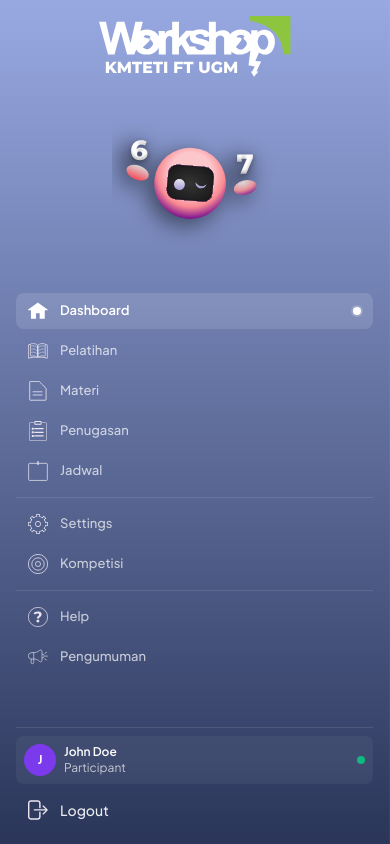
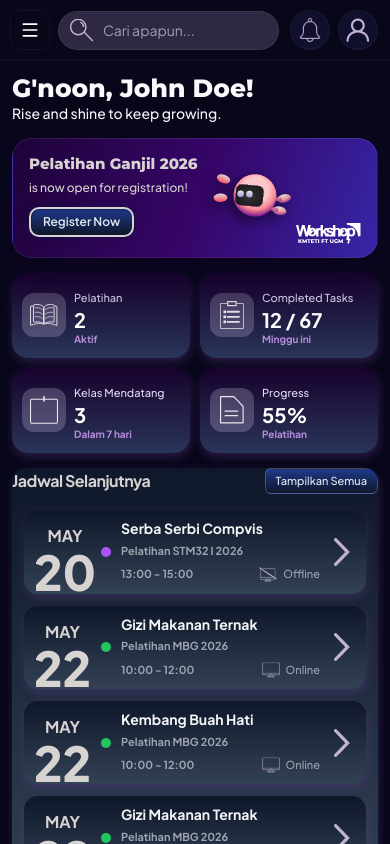
Before and after one commit to workshopkmteti/website-ws-kmteti, a Next.js app: page /dashboard in a window 390 px wide. Shown: the top 844 px of the page. Built offline with nearby package versions, Linux system fonts and the light colour scheme.

Commit message:
feat: dashboard

```diff
--- a/package.json
+++ b/package.json
@@ -9,6 +9,7 @@
     "lint": "eslint"
   },
   "dependencies": {
+    "lucide-react": "^1.28.0",
     "next": "16.2.6",
     "react": "19.2.4",
     "react-dom": "19.2.4"
--- a/src/app/dashboard/page.tsx
+++ b/src/app/dashboard/page.tsx
@@ -1,3 +1,6 @@
+"use client";
+
+import { useState } from "react";
 import Sidebar from "@/components/Sidebar";
 import Topbar from "@/components/Topbar";
 import HeroBanner from "@/components/HeroBanner";
@@ -128,6 +131,7 @@ function getGreetingByHour(hour: number) {
 export default function DashboardPage() {
   const userInitial = getUserInitial(CURRENT_USER.name);
   const greeting = getGreetingByHour(new Date().getHours());
+  const [sidebarOpen, setSidebarOpen] = useState(false);
 
   return (
     <div className="dashboard-layout">
@@ -136,9 +140,14 @@ export default function DashboardPage() {
         userName={CURRENT_USER.name}
         userRole={CURRENT_USER.role}
         userInitial={userInitial}
+        isOpen={sidebarOpen}
+        onClose={() => setSidebarOpen(false)}
       />
       <div className="dashboard-main">
-        <Topbar notificationCount={3} />
+        <Topbar
+          notificationCount={3}
+          onMenuClick={() => setSidebarOpen(true)}
+        />
         <main className="dashboard-content">
           <HeroBanner
             userName={CURRENT_USER.name}
--- a/src/app/globals.css
+++ b/src/app/globals.css
@@ -44,11 +44,48 @@ body {
   height: 100vh;
   flex-shrink: 0;
   gap: 0;
-  padding: 16px;
+  padding: 12px;
   background: var(--bg-sidebar);
   border-right: 1px solid var(--border-card);
   overflow: hidden;
   font-family: "Plus Jakarta Sans", "DM Sans", system-ui, sans-serif;
+}
+
+.sidebar-nav {
+  flex: 1;
+  overflow-y: auto;
+  overflow-x: hidden;
+  scrollbar-width: none;
+  -ms-overflow-style: none;
+}
+
+.sidebar-nav::-webkit-scrollbar {
+  display: none;
+}
+
+.sidebar-hamburger {
+  display: none;
+  align-items: center;
+  justify-content: center;
+  width: 40px;
+  height: 40px;
+  border-radius: 8px;
+  background: transparent;
+  color: white;
+  border: 1px solid var(--border-card);
+  cursor: pointer;
+  flex-shrink: 0;
+}
+
+.sidebar-close {
+  display: none;
+  align-self: flex-end;
+  background: none;
+  border: none;
+  color: white;
+  cursor: pointer;
+  padding: 4px 8px;
+  margin-bottom: 4px;
 }
 
 .nav-list {
@@ -120,22 +157,26 @@ body {
 .search-wrapper {
   position: relative;
   display: flex;
-  flex: 1;
   align-items: center;
-  max-width: 420px;
+  width: 60%;
 }
 
 .search-icon {
   position: absolute;
-  left: 14px;
-  color: var(--text-muted);
-  font-size: 14px;
-  pointer-events: none;
+  left: 12px;
+  top: 50%;
+  transform: translateY(-50%);
+  z-index: 10;
+  cursor: pointer;
+  pointer-events: auto;
 }
 
 .search-input {
   width: 100%;
-  padding: 10px 16px 10px 64px;
+  padding-left: 44px;
+  padding-top: 8px;
+  padding-bottom: 8px;
+  padding-right: 12px;
   border: 1px solid var(--border-subtle);
   border-radius: 999px;
   background: rgba(163, 140, 186, 0.25);
@@ -232,7 +273,7 @@ body {
 
 .hero-wrap {
   display: grid;
-  grid-template-columns: minmax(0, 1fr) minmax(320px, 520px);
+  grid-template-columns: minmax(0, 1fr) minmax(320px, 580px);
   gap: 24px;
   align-items: stretch;
 }
@@ -270,14 +311,15 @@ body {
 
 .hero-mascot-wrap {
   position: absolute;
-  right: 16px;
+  right: 100px;
   bottom: 12px;
-  width: 140px;
-  height: 140px;
+  width: 180px;
+  height: 180px;
   pointer-events: none;
 }
 
 .hero-mascot-img {
+  margin-top: 10px;
   width: 100%;
   height: 100%;
   object-fit: contain;
@@ -342,7 +384,7 @@ body {
   position: absolute;
   right: 16px;
   bottom: 12px;
-  width: 118px;
+  width: 80px;
   height: auto;
   object-fit: contain;
   pointer-events: none;
@@ -421,6 +463,7 @@ body {
   display: grid;
   grid-template-columns: minmax(0, 761px) minmax(0, 681px);
   gap: 16px;
+  align-items: start;
 }
 
 .section-card {
@@ -458,6 +501,60 @@ body {
   font-size: 1rem;
   font-weight: 600;
   text-decoration: none;
+}
+
+.panel-bottom-fade {
+  position: sticky;
+  bottom: 0;
+  height: 24px;
+  margin-top: -24px;
+  background: linear-gradient(180deg, rgba(15,23,42,0) 0%, #334155 90%);
+  pointer-events: none;
+}
+
+.panel-card {
+  overflow: hidden;
+  border-radius: 14px;
+  background: linear-gradient(180deg, #0f172a 0%, #334155 100%);
+  box-shadow: 1px 4px 10px rgba(94, 55, 134, 0.4);
+  height: fit-content;
+  align-self: flex-start;
+}
+
+.panel-header {
+  display: flex;
+  align-items: center;
+  justify-content: space-between;
+  gap: 12px;
+}
+
+.panel-title {
+  color: #d6d3d1;
+  font-size: 1.5rem;
+  font-weight: 700;
+  letter-spacing: -0.03em;
+}
+
+.panel-show-all-btn {
+  display: inline-flex;
+  align-items: center;
+  justify-content: center;
+  padding: 6px 12px;
+  border: 1px solid rgba(255, 255, 255, 0.2);
+  border-radius: 6px;
+  background: linear-gradient(180deg, #1e3a8a 0%, #0f172a 100%);
+  color: #e2e8f0;
+  font-size: 12px;
+  font-weight: 500;
+  text-decoration: none;
+  white-space: nowrap;
+  flex-shrink: 0;
+  height: fit-content;
+  transition: all 0.2s ease;
+}
+
+.panel-show-all-btn:hover {
+  opacity: 0.9;
 }
 
 .schedule-list,
@@ -511,6 +608,12 @@ body {
   background: #d6d3d1;
 }
 
+.schedule-dot--purple { background: #a855f7; }
+.schedule-dot--blue   { background: #3b82f6; }
+.schedule-dot--green  { background: #22c55e; }
+.schedule-dot--yellow { background: #eab308; }
+.schedule-dot--red    { background: #ef4444; }
+
 .schedule-info {
   min-width: 0;
   flex: 1;
@@ -524,12 +627,18 @@ body {
   line-height: 1.2;
 }
 
-.schedule-training {
+.schedule-training-name {
   display: block;
   margin-top: 6px;
   color: #9ca3af;
   font-size: 1rem;
   font-weight: 700;
+}
+
+.schedule-mode-icon {
+  width: 18px;
+  height: 18px;
+  flex-shrink: 0;
 }
 
 .schedule-meta {
@@ -561,7 +670,7 @@ body {
   color: #9ca3af;
 }
 
-.schedule-arrow {
+.schedule-arrow-btn {
   display: inline-flex;
   flex-shrink: 0;
   align-items: center;
@@ -569,9 +678,13 @@ body {
   width: 28px;
   height: 28px;
   color: #d6d3d1;
-  font-size: 2rem;
-  line-height: 1;
   text-decoration: none;
+}
+
+.schedule-arrow-icon {
+  width: 100%;
+  height: 100%;
+  object-fit: contain;
 }
 
 .announcement-item {
@@ -624,112 +737,423 @@ body {
   line-height: 1.35;
 }
 
-@media (max-width: 1280px) {
-  .hero-banner,
-  .dashboard-panels {
-    grid-template-columns: 1fr;
+@media (max-width: 1024px) {
+  .sidebar-hamburger {
+    display: flex;
   }
 
-  .dashboard-panels {
-    gap: 20px;
+  .sidebar-close {
+    display: block;
   }
 
-  .stat-grid {
-    grid-template-columns: repeat(2, minmax(0, 1fr));
+  .sidebar {
+    transform: translateX(-100%);
+    transition: transform 0.25s ease;
+    width: var(--sidebar-width) !important;
   }
 
-  .section-card {
-    min-width: 0;
+  .sidebar--open {
+    transform: translateX(0);
   }
-}
 
-@media (max-width: 900px) {
   .dashboard-layout {
     flex-direction: column;
   }
 
-  .sidebar {
-    width: 100%;
+  .dashboard-main {
+    margin-left: 0 !important;
   }
-
-  .sidebar-logo-img {
-    width: min(100%, 180px);
-  }
-
 
   .dashboard-content {
     padding: 16px;
+    gap: 16px;
   }
 
   .topbar {
     flex-wrap: wrap;
-    padding: 16px;
+    padding: 12px 16px;
+    padding-left: 60px;
+    gap: 12px;
   }
 
   .search-wrapper {
     max-width: none;
   }
 
-  .hero-wrap {
+  .hero-banner,
+  .hero-wrap,
+  .dashboard-panels {
     grid-template-columns: 1fr;
+    gap: 16px;
+  }
+
+  .hero-text,
+  .hero-left {
+    min-height: auto !important;
+    padding: 4px 0 !important;
+    gap: 4px !important;
+  }
+
+  .hero-greeting,
+  .hero-title {
+    font-size: 40px;
+    line-height: 1.2;
+  }
+
+  .hero-tagline,
+  .hero-sub {
+    font-size: 25px;
+    line-height: 1.2;
   }
 
   .hero-event-card {
-    min-height: 220px;
-  }
-
-  .hero-mascot-wrap {
-    right: 8px;
-    width: 120px;
-    height: 120px;
+    min-height: 150px;
+    padding: 20px 120px 20px 20px;
   }
 
   .hero-event-info {
     max-width: none;
   }
 
-  .announcement-meta,
+  .hero-mascot-wrap {
+    right: 30px;
+    top: 15px;
+    width: 120px;
+    height: 120px;
+  }
+
+  .hero-logo-small {
+    width: 75px;
+  }
+
+  .stat-grid {
+    grid-template-columns: repeat(2, minmax(0, 1fr));
+    gap: 12px;
+  }
+
+  .section-card {
+    min-width: 0;
+  }
+
   .schedule-item {
-    flex-wrap: wrap;
+    display: flex;
+    align-items: center;
+    gap: 16px;
+    padding: 14px;
+  }
+
+  .schedule-date-wrapper {
+    display: flex;
+    align-items: center;
+    gap: 12px;
+    flex-shrink: 0;
+  }
+
+  .schedule-content {
+    display: flex;
+    align-items: center;
+    justify-content: space-between;
+    flex-grow: 1;
+    min-width: 0;
+    gap: 16px;
+  }
+
+  .schedule-main-info {
+    display: flex;
+    flex-direction: column;
+    gap: 6px;
+    flex-grow: 1;
+    min-width: 0;
+  }
+
+  .schedule-event-title {
+    font-size: 16px;
+  }
+
+  .schedule-training-name,
+  .schedule-time,
+  .schedule-mode {
+    font-size: 13px;
   }
 
   .schedule-meta {
+    display: flex;
+    align-items: center;
+    justify-content: space-between;
+    gap: 12px;
+  }
+
+  .schedule-arrow-btn {
+    flex-shrink: 0;
+    display: flex;
+    align-items: center;
+  }
+
+  .announcement-item {
+    display: flex;
+    flex-direction: row;
+    align-items: center;
+    gap: 14px;
+    padding: 14px;
+  }
+
+  .announcement-icon-box {
+    width: 50px;
+    height: 50px;
+    flex-shrink: 0;
+    display: flex;
+    align-items: center;
+    justify-content: center;
+  }
+
+  .announcement-body {
+    flex-grow: 1;
+    min-width: 0;
+    display: flex;
+    flex-direction: column;
+    gap: 4px;
+  }
+
+  .announcement-meta {
+    display: flex;
+    flex-direction: row;
+    align-items: center;
+    justify-content: space-between;
+    gap: 10px;
     width: 100%;
-    justify-content: space-between;
-    padding-left: 92px;
+  }
+
+  .announcement-title {
+    font-size: 15px;
+  }
+
+  .announcement-date {
+    font-size: 12px;
+    white-space: nowrap;
+    flex-shrink: 0;
+  }
+
+  .announcement-text {
+    font-size: 13px;
+    margin-top: 2px;
   }
 }
 
 @media (max-width: 640px) {
+  .dashboard-content {
+    padding: 12px !important;
+    gap: 15px !important;
+  }
+
+  .topbar {
+    padding: 10px 12px !important;
+    padding-left: 10px !important;
+    gap: 8px !important;
+  }
+
+  .hero-text,
+  .hero-left {
+    min-height: auto !important;
+    padding: 0 !important;
+    gap: 2px !important;
+    margin-bottom: 4px !important;
+  }
+
+  .hero-greeting,
+  .hero-title {
+    font-size: 25px !important;
+    line-height: 1.2 !important;
+  }
+
+  .hero-tagline,
+  .hero-sub {
+    font-size: 14px !important;
+    line-height: 1.2 !important;
+  }
+
+  .hero-banner,
+  .hero-wrap {
+    gap: 12px !important;
+  }
+
+  .hero-event-card {
+    min-height: 120px !important;
+    padding: 16px 100px 16px 16px !important;
+  }
+
+  .hero-mascot-wrap {
+    right: 70px;
+    top: -5px;
+    width: 110px;
+    height: 110px;
+  }
+
+  .hero-event-title {
+    font-size: 15px;
+  }
+
+  .hero-event-desc {
+    font-size: 12px;
+  }
+
+  .hero-cta-btn {
+    font-size: 12px;
+    padding: 4px 12px;
+    margin-top: 4px;
+  }
+
+  .hero-logo-small {
+    width: 65px;
+  }
+
+  .stat-grid {
+    grid-template-columns: repeat(2, minmax(0, 1fr));
+    gap: 10px;
+  }
+
+  .stat-card {
+    width: 100%;
+    height: auto;
+    min-height: 85px;
+    padding: 10px;
+    gap: 8px;
+  }
+
+  .stat-icon-box {
+    width: 44px;
+    height: 44px;
+  }
+
+  .stat-icon-img {
+    width: 28px;
+    height: 28px;
+  }
+
+  .stat-value {
+    font-size: 20px;
+  }
+
+  .stat-label {
+    font-size: 11px;
+  }
+
+  .stat-sub {
+    font-size: 10px;
+  }
+
   .section-header,
   .announcement-meta {
-    flex-direction: column;
     align-items: flex-start;
   }
 
-  .stat-grid {
-    grid-template-columns: 1fr;
+  .schedule-item {
+    flex-direction: row;
+    align-items: center;
+    gap: 10px;
+    padding: 10px;
   }
 
-  .stat-card,
-  .schedule-item,
-  .announcement-item {
-    flex-direction: column;
-    align-items: flex-start;
+  .schedule-date {
+    width: 55px;
+    height: 55px;
+    flex-shrink: 0;
   }
 
-  .schedule-date,
-  .announcement-icon,
-  .stat-icon {
-    width: 84px;
-    height: 84px;
+  .schedule-content {
+    flex-grow: 1;
+    min-width: 0;
+    gap: 8px;
+  }
+
+  .schedule-event-title {
+    font-size: 14px;
+    line-height: 1.2;
+  }
+
+  .schedule-training-name,
+  .schedule-time,
+  .schedule-mode {
+    font-size: 11px;
   }
 
   .schedule-meta {
     padding-left: 0;
+    gap: 8px;
   }
 
-  .schedule-arrow {
-    align-self: flex-end;
+  .schedule-arrow-btn {
+    align-self: center;
+    flex-shrink: 0;
+  }
+
+  .announcement-item {
+    display: flex;
+    flex-direction: row;
+    align-items: center;
+    gap: 10px;
+    padding: 10px;
+  }
+
+  .announcement-icon-box {
+    width: 38px;
+    height: 38px;
+    flex-shrink: 0;
+    display: flex;
+    align-items: center;
+    justify-content: center;
+  }
+
+  .announcement-body {
+    flex-grow: 1;
+    min-width: 0;
+    display: flex;
+    flex-direction: column;
+    gap: 2px;
+  }
+
+  .announcement-meta {
+    display: flex;
+    flex-direction: row;
+    align-items: center;
+    justify-content: space-between;
+    gap: 8px;
+    width: 100%;
+  }
+
+  .announcement-title {
+    font-size: 13px;
+    line-height: 1.3;
+    white-space: nowrap;
+    overflow: hidden;
+    text-overflow: ellipsis;
+  }
+
+  .announcement-date {
+    font-size: 11px;
+    white-space: nowrap;
+    flex-shrink: 0;
+  }
+
+  .announcement-text {
+    font-size: 11px;
+    color: #a0aec0;
+    display: -webkit-box;
+    -webkit-line-clamp: 1;
+    -webkit-box-orient: vertical;
+    overflow: hidden;
+  }
+
+  .announcement-item .schedule-arrow-btn {
+    align-self: center;
+    flex-shrink: 0;
+  }
+
+  .panel-show-all-btn {
+    font-size: 11px;
+    padding: 4px 10px;
+  }
+
+  .panel-title {
+    font-size: 16px;
   }
 }
--- a/src/components/HeroBanner.tsx
+++ b/src/components/HeroBanner.tsx
@@ -2,7 +2,7 @@ import Link from "next/link";
 import Image from 'next/image';
 // Asset URLs from Figma (node 3202-547)
 const imgMascot = "/MascotKecil.svg";
-const imgLogoWorkshop = "/logowsdankmteti.svg";
+const imgLogoWorkshop = "/logo_putih.svg";
 
 type HeroBannerProps = {
   userName: string;
@@ -33,7 +33,7 @@ export default function HeroBanner({
       <div className="hero-event-card">
         {/* Mascot */}
         <div className="hero-mascot-wrap" aria-hidden="true">
-          <Image src={imgMascot} alt="" className="hero-mascot-img" width={100} height={100} />
+          <Image src={imgMascot} alt="" className="hero-mascot-img" width={150} height={150} />
         </div>
 
         <div className="hero-event-info">
@@ -44,7 +44,7 @@ export default function HeroBanner({
           </Link>
         </div>
 
-        <Image src={imgLogoWorkshop} alt="Workshop KMTETI FT UGM" className="hero-logo-small" aria-hidden="true" width={100} height={100} />
+        <Image src={imgLogoWorkshop} alt="Workshop KMTETI FT UGM" className="hero-logo-small" aria-hidden="true" width={100} height={40} />
       </div>
     </section>
   );
--- a/src/components/OurEventsSection.tsx
+++ b/src/components/OurEventsSection.tsx
@@ -10,7 +10,7 @@ const events: Event[] = [
 function EventCard({ event }: { event: Event }) {
   return (
     <article
-      className="flex flex-col rounded-xl overflow-hidden border border-[var(--color-ws-purple-border)] transition-transform duration-200 hover:-translate-y-1"
+      className="flex flex-col rounded-xl overflow-hidden border border-(--color-ws-purple-border) transition-transform duration-200 hover:-translate-y-1"
       style={{ background: "var(--color-ws-bg-card)" }}
     >
       <div
--- a/src/components/ScheduleList.tsx
+++ b/src/components/ScheduleList.tsx
@@ -1,4 +1,5 @@
 import Link from "next/link";
+import Image from "next/image";
 import type { ScheduleEntry } from "@/types/dashboard";
 
 const imgArrow = "/Arrow.svg";
@@ -16,6 +17,8 @@ function ScheduleItem({ entry }: { entry: ScheduleEntry }) {
 
   return (
     <li className="schedule-item">
+      {/* Kolom Kiri: Tanggal & Dot */}
+      <div className="schedule-date-wrapper">
         <div className="schedule-date" aria-label={`${entry.date} ${entry.month} ${entry.dayName}`}>
           <span className="schedule-month">{entry.month}</span>
           <strong className="schedule-day">{entry.date}</strong>
@@ -26,7 +29,11 @@ function ScheduleItem({ entry }: { entry: ScheduleEntry }) {
           className={`schedule-dot schedule-dot--${entry.dotColor}`}
           aria-hidden="true"
         />
+      </div>
 
+      {/* Kolom Kanan: Seluruh Info & Arrow */}
+      <div className="schedule-content">
+        <div className="schedule-main-info">
           <div className="schedule-info">
             <strong className="schedule-event-title">{entry.title}</strong>
             <span className="schedule-training-name">{entry.trainingName}</span>
@@ -35,9 +42,10 @@ function ScheduleItem({ entry }: { entry: ScheduleEntry }) {
           <div className="schedule-meta">
             <span className="schedule-time">{entry.timeStart} - {entry.timeEnd}</span>
             <span className="schedule-mode">
-          <img src={modeSrc} alt="" className="schedule-mode-icon" aria-hidden="true" />
+              <Image src={modeSrc} alt="" className="schedule-mode-icon" aria-hidden="true" width={24} height={24} />
               {entry.mode}
             </span>
+          </div>
         </div>
 
         <Link
@@ -45,8 +53,9 @@ function ScheduleItem({ entry }: { entry: ScheduleEntry }) {
           className="schedule-arrow-btn"
           aria-label={`Detail ${entry.title}`}
         >
-        <img src={imgArrow} alt="" aria-hidden="true" className="schedule-arrow-icon" />
+          <Image src={imgArrow} alt="" aria-hidden="true" className="schedule-arrow-icon" width={24} height={24} />
         </Link>
+      </div>
     </li>
   );
 }
--- a/src/components/Sidebar.tsx
+++ b/src/components/Sidebar.tsx
@@ -1,5 +1,9 @@
+"use client";
+
+import { useState } from "react";
 import Image from "next/image";
 import Link from "next/link";
+import { Menu, X } from "lucide-react";
 import type { NavItem } from "@/types/dashboard";
 
 const IMAGES = {
@@ -23,16 +27,13 @@ const NAV_PRIMARY: NavItem[] = [
   { label: "Materi", href: "/materi", iconSrc: IMAGES.materi },
   { label: "Penugasan", href: "/penugasan", iconSrc: IMAGES.penugasan },
   { label: "Jadwal", href: "/jadwal", iconSrc: IMAGES.jadwal },
+  { label: "Kompetisi", href: "/kompetisi", iconSrc: IMAGES.kompetisi },
+  { label: "Pengumuman", href: "/pengumuman", iconSrc: IMAGES.pengumuman },
 ];
 
 const NAV_SECONDARY: NavItem[] = [
   { label: "Settings", href: "/settings", iconSrc: IMAGES.settings },
-  { label: "Kompetisi", href: "/kompetisi", iconSrc: IMAGES.kompetisi },
-];
-
-const NAV_TERTIARY: NavItem[] = [
   { label: "Help", href: "/help", iconSrc: IMAGES.help },
-  { label: "Pengumuman", href: "/pengumuman", iconSrc: IMAGES.pengumuman },
 ];
 
 type SidebarProps = {
@@ -40,6 +41,8 @@ type SidebarProps = {
   userName: string;
   userRole: string;
   userInitial: string;
+  isOpen: boolean;
+  onClose: () => void;
 };
 
 function NavSection({ items, activeHref }: { items: NavItem[]; activeHref: string }) {
@@ -54,14 +57,7 @@ function NavSection({ items, activeHref }: { items: NavItem[]; activeHref: strin
               className={`nav-item${active ? " nav-item--active" : ""}`}
               aria-current={active ? "page" : undefined}
             >
-              <Image
-                src={iconSrc}
-                alt=""
-                width={20}
-                height={20}
-                className="nav-icon"
-                aria-hidden="true"
-              />
+              <Image src={iconSrc} alt="" width={20} height={20} className="nav-icon" aria-hidden="true" />
               <span className="flex-1">{label}</span>
               {active && <span className="nav-dot" aria-hidden="true" />}
             </Link>
@@ -72,54 +68,51 @@ function NavSection({ items, activeHref }: { items: NavItem[]; activeHref: strin
   );
 }
 
-export default function Sidebar({
-  activeHref,
-  userName,
-  userRole,
-  userInitial,
-}: SidebarProps) {
+export default function Sidebar({ activeHref, userName, userRole, userInitial, isOpen, onClose }: SidebarProps) {
+
   return (
-    <aside className="sidebar flex flex-col">
+    <>
+      {isOpen && (
+        <div className="sidebar-overlay" onClick={onClose} aria-hidden="true" />
+      )}
+
+      <aside className={`sidebar flex flex-col${isOpen ? " sidebar--open" : ""}`}>
+        {/* Tombol CLOSE */}
+        <button className="sidebar-close" onClick={onClose} aria-label="Tutup menu">
+          <X size={20} />
+        </button>
+
         {/* Header */}
-      <div className="flex flex-col gap-4 pb-4">
-        {/* Logo */}
-        <div className="flex items-center justify-center">
+        <div className="flex flex-col items-center gap-0">
           <Image
             src={IMAGES.logo}
             alt="Workshop KMTETI FT UGM"
-            width={160}
-            height={48}
-            className="h-auto w-48 object-contain"
+            width={110}
+            height={32}
+            className="h-auto w-28 object-contain"
             priority
           />
-        </div>
 
-        {/* Mascot with counters */}
-        <div className="relative flex items-center justify-center" aria-hidden="true">
+          <div className="relative -mt-10 -mb-10" aria-hidden="true">
             <Image
               src={IMAGES.mascot}
               alt=""
-            width={180}
-            height={180}
-            className="h-44 w-44 object-contain"
+              width={200}
+              height={200}
+              className="h-48 w-48 object-contain"
             />
           </div>
         </div>
 
         {/* Navigation */}
-      <nav className="flex flex-1 flex-col gap-2 overflow-y-auto py-2">
+        <nav className="sidebar-nav flex flex-col gap-2 py-0">
           <NavSection items={NAV_PRIMARY} activeHref={activeHref} />
-
           <div className="border-t border-white/10" />
           <NavSection items={NAV_SECONDARY} activeHref={activeHref} />
-
-        <div className="border-t border-white/10" />
-        <NavSection items={NAV_TERTIARY} activeHref={activeHref} />
         </nav>
 
         {/* Footer */}
         <div className="flex flex-col gap-2 border-t border-white/10 pt-2">
-        {/* User Card */}
           <div className="flex items-center gap-2 rounded-lg bg-white/5 p-2">
             <div className="flex h-8 w-8 shrink-0 items-center justify-center rounded-full bg-(--accent-purple) text-xs font-bold text-white">
               {userInitial}
@@ -131,23 +124,16 @@ export default function Sidebar({
             <div className="h-2 w-2 shrink-0 rounded-full bg-(--accent-green)" />
           </div>
 
-        {/* Logout Button */}
           <button
             type="button"
             className="flex items-center gap-3 rounded-lg px-3 py-2 text-sm font-medium text-white/90 transition-colors hover:bg-white/5"
             aria-label="Logout"
           >
-          <Image
-            src={IMAGES.logout}
-            alt=""
-            width={20}
-            height={20}
-            className="h-5 w-5"
-            aria-hidden="true"
-          />
+            <Image src={IMAGES.logout} alt="" width={20} height={20} className="h-5 w-5" aria-hidden="true" />
             <span>Logout</span>
           </button>
         </div>
       </aside>
+    </>
   );
 }
--- a/src/components/Topbar.tsx
+++ b/src/components/Topbar.tsx
@@ -1,3 +1,7 @@
+"use client";
+
+import { useState } from "react";
+import { Menu } from "lucide-react";
 const imgSubtract3 = "/search-icon.svg";
 const imgBell2 = "/bell-icon.svg";
 const imgUnion = "/profile-icon.svg";
@@ -5,20 +9,59 @@ import Image from 'next/image';
 
 type TopbarProps = {
   notificationCount: number;
+  onMenuClick?: () => void;
+  onSearch?: (query: string) => void;
 };
 
-export default function Topbar({ notificationCount }: TopbarProps) {
+export default function Topbar({ notificationCount, onMenuClick, onSearch }: TopbarProps) {
+  const [searchQuery, setSearchQuery] = useState("");
+
+  // Fungsi untuk eksekusi pencarian
+  const handleSearch = () => {
+    if (!searchQuery.trim()) return;
+
+    console.log("Mencari:", searchQuery);
+    if (onSearch) {
+      onSearch(searchQuery);
+    }
+  };
+
   return (
     <header className="topbar">
+      {/* Hamburger — hanya muncul di mobile/tablet */}
+      <button
+        className="sidebar-hamburger"
+        onClick={onMenuClick}
+        aria-label="Buka menu"
+      >
+        <Menu size={20} />
+      </button>
+
       <div className="search-wrapper">
-        <Image src={imgSubtract3} alt="" className="search-icon" aria-hidden="true" width={24} height={24} />
+        <Image
+          src={imgSubtract3}
+          alt="Cari"
+          className="search-icon"
+          aria-hidden="true"
+          width={24}
+          height={24}
+          onClick={handleSearch}
+        />
         <input
           type="search"
           placeholder="Cari apapun..."
           className="search-input"
           aria-label="Cari konten"
+          value={searchQuery}
+          onChange={(e) => setSearchQuery(e.target.value)}
+          onKeyDown={(e) => {
+            if (e.key === "Enter") {
+              handleSearch();
+            }
+          }}
         />
       </div>
+
       <div className="topbar-actions">
         <button
           type="button"
--- a/src/styles/tokens.css
+++ b/src/styles/tokens.css
@@ -15,7 +15,7 @@
   --color-ws-yellow: #FACC15;
 
   /* semantic tokens */
-  --sidebar-width: 256px;
+  --sidebar-width: 200px;
   --bg-sidebar: linear-gradient(180deg, #98A9E2 0%, #2A3559 100%);
   --bg-card: var(--color-ws-bg-card);
   --bg-hero-event: var(--color-ws-bg-card);
```
Also changed, not shown: public/Mascot67.svg, 1 other file (tests, documents, lock files or other folders). Lines whose indentation alone changed are shown as unchanged.
